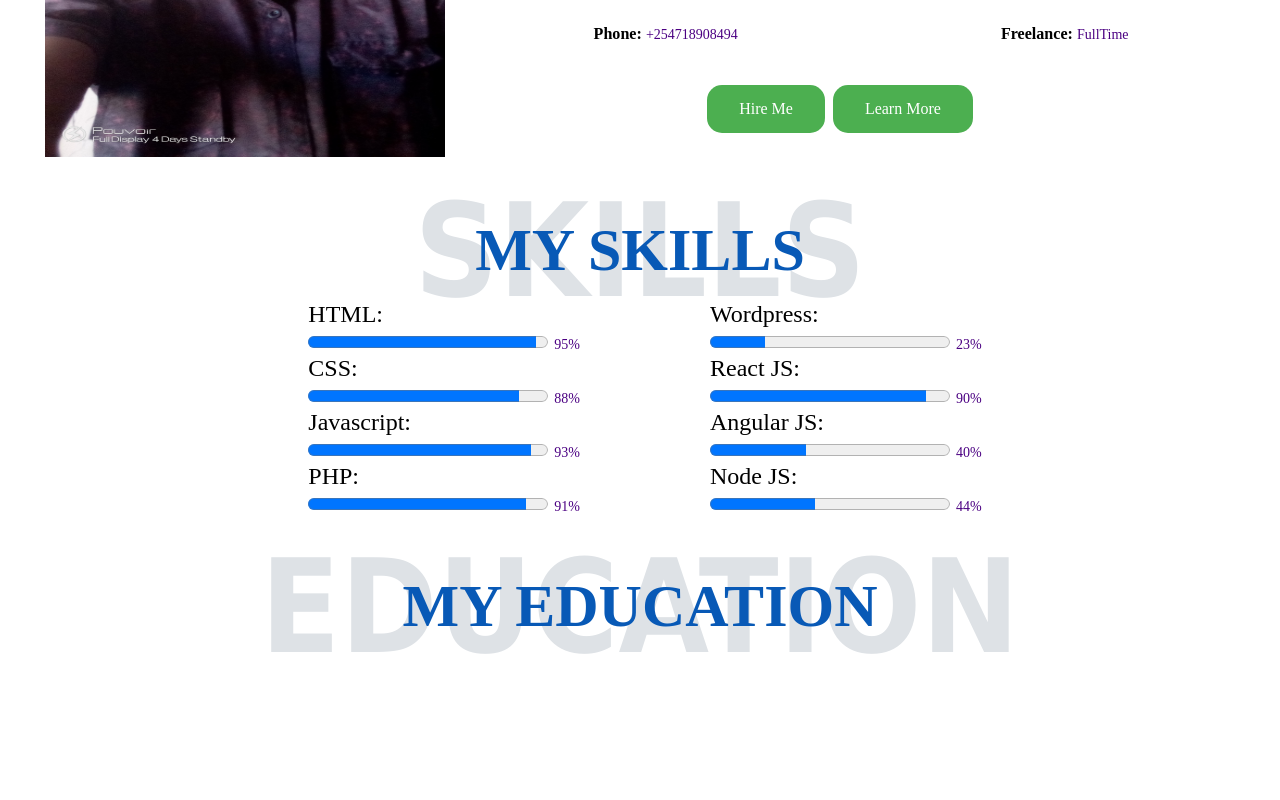
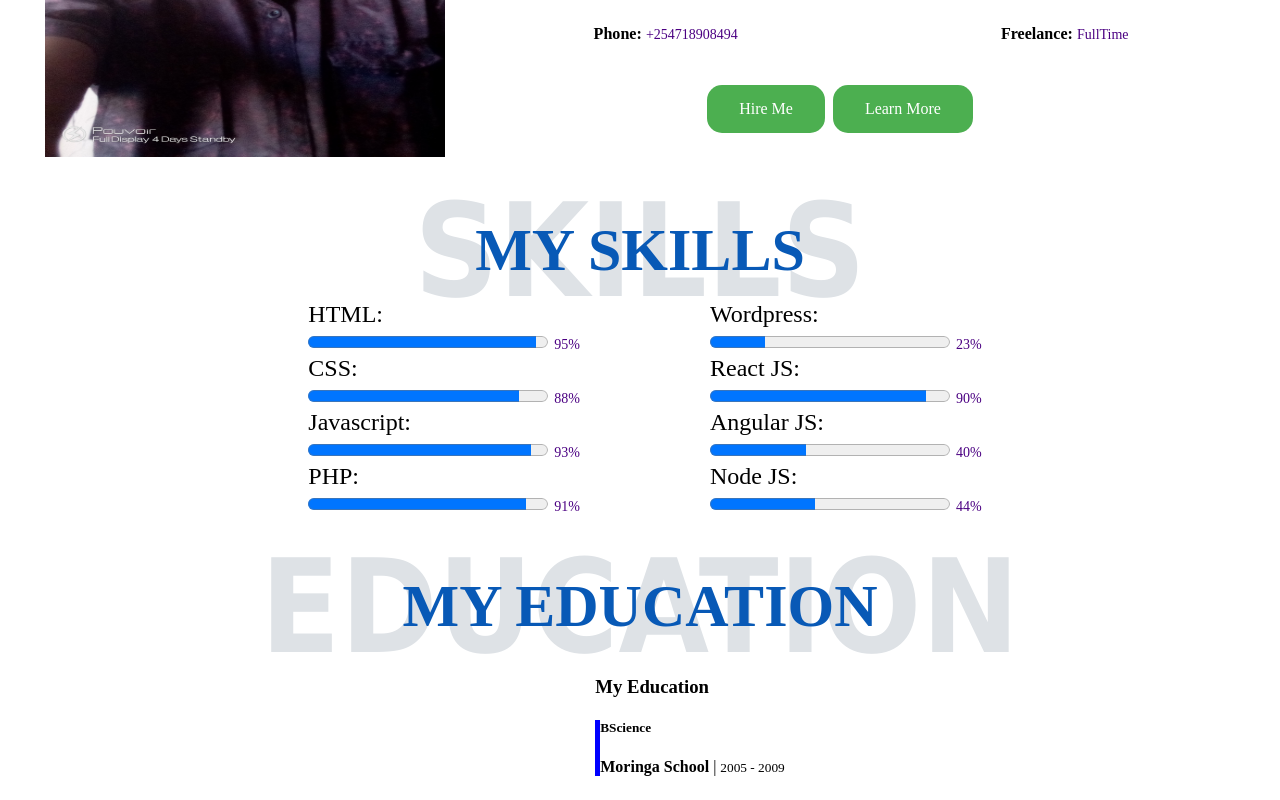
Before and after one commit to kimutaimeshack/Meshack_Portfolio, a plain HTML site: page index.html in a window 1280 px wide. Shown: the part 1084-1884 px from the top of the page. Before the commit the page ends 1767 px from the top, so only its background shows below. Drawn offline with Linux system fonts and the light colour scheme.

Commit message:
This commit will add education details

```diff
--- a/css/style.css
+++ b/css/style.css
@@ -187,8 +187,17 @@ color: indigo;
 
 
 
+/* ----------start Education css - ........ */
+.myeducationdetails{
+  padding-left: 100px;
 
+}
+.borderclass{
+border-top-right-radius: #0859b6;
+border-left: 5px solid blue;
+}
 
+/* --------end of skills css ---------- */
 
 /* section */
 /* .section {
--- a/index.html
+++ b/index.html
@@ -181,16 +181,22 @@
 
 
 
-       <section id="education" class="section">
+       <section id="about" class="section">
            <div class="titlepage">
                 <h1 class="aboutheadcontent">EDUCATION</h1>
                 <h1 class="aboutheadcontent1">MY EDUCATION</h1>
             </div>
         <div class="boxes">
-          <div class="aboutmecontent">
-
-
-              </div>
+                     <div class="myeducationdetails">
+                    <h3 class="mb-4">My Education</h3>
+                    <div class="borderclass">
+                        <div class="positionclass">
+                            <i circledot></i>
+                            <h5 class="course">BScience</h5>
+                            <p class="mb-2"><strong>Moringa School</strong> | <small>2005 - 2009</small></p>
+                            <p></p>
+                     </div>
+                   </div>
            </div>
         </div>
     </section>
```
